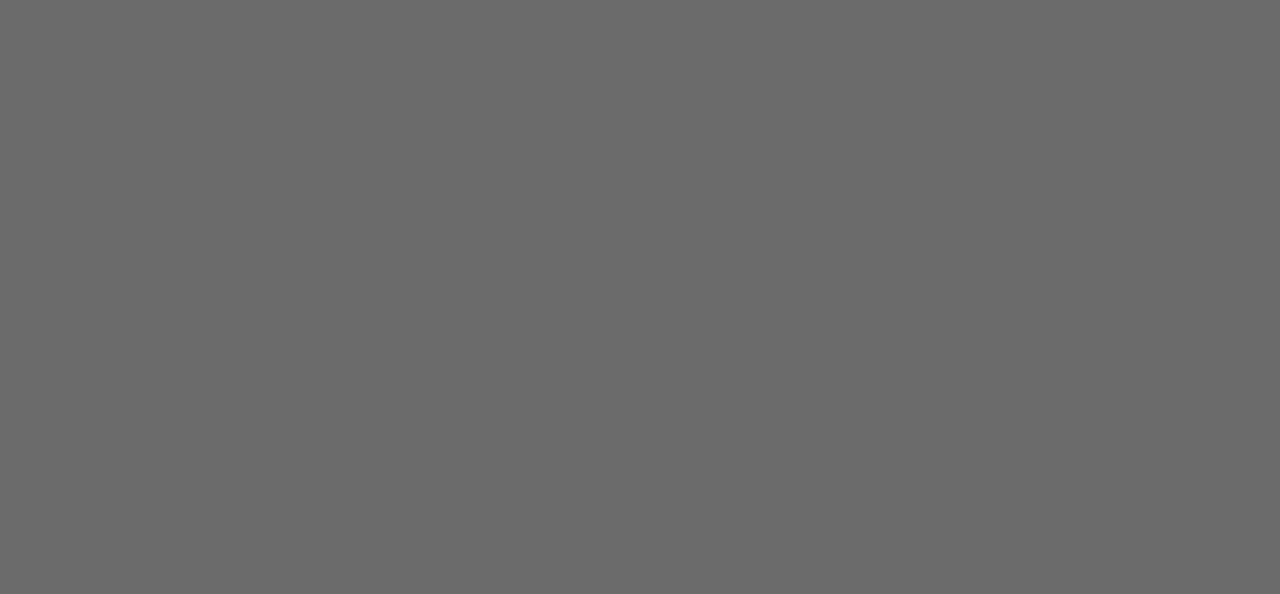
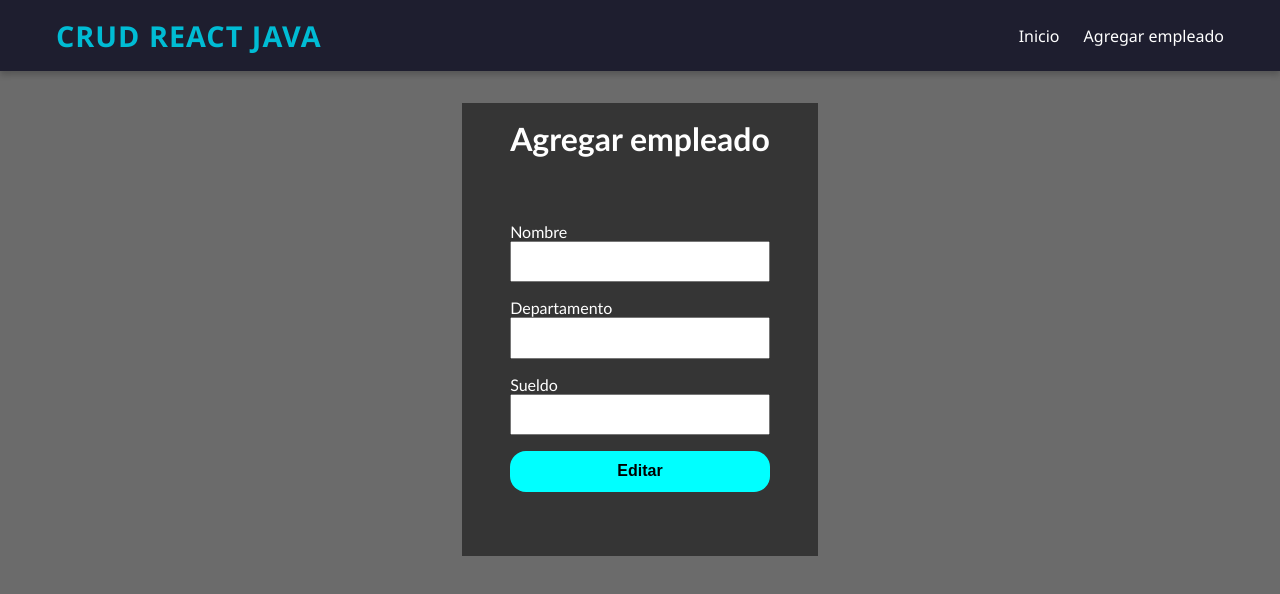
Before and after one commit to arondiaz/crud-java-react, a React (Vite) app in the folder frontend/: page /agregarEmpleado in a window 1280 px wide. Before the commit this address had no page. Shown: the top 594 px of the page. Built offline with nearby package versions, Linux system fonts and the light colour scheme.

Commit message:
implemented form to add employed

```diff
--- /dev/null
+++ b/frontend/src/AddEmployees.jsx
@@ -0,0 +1,18 @@
+import React from 'react'
+import Navbar from './components/Navbar'
+import EmployeeForm from './components/EmployeeForm'
+
+const AddEmployees = () => {
+  return (
+
+    <>
+    <Navbar/>
+    <div className='container-app'>
+
+    <EmployeeForm/>
+    </div>
+    </>
+  )
+}
+
+export default AddEmployees
--- /dev/null
+++ b/frontend/src/components/EmployeeForm.css
@@ -0,0 +1,30 @@
+.container {
+  background-color: rgb(53, 53, 53);
+  padding: 1rem 3rem;
+}
+
+.form-container {
+  display: flex;
+  justify-content: center;
+  flex-direction: column;
+  margin: 3rem 0;
+}
+
+.form-container > label {
+  margin: 1rem 0rem 0rem 0rem;
+}
+
+.form-container > input {
+  padding: 0.7rem;
+}
+
+.btn-submit {
+  margin-top: 1rem;
+  border: none;
+  background-color: aqua;
+  font-size: 1rem;
+  border-radius: 1rem;
+  color: black;
+  font-weight: bold;
+  padding: 0.6rem;
+}
--- /dev/null
+++ b/frontend/src/components/EmployeeForm.jsx
@@ -0,0 +1,86 @@
+import React, { useState } from "react";
+import "./EmployeeForm.css";
+import axios from "axios";
+import { useNavigate } from "react-router";
+import Error from "./Error";
+
+const EmployeeForm = () => {
+  const navigate = useNavigate();
+  const [formData, setFormData] = useState({
+    nombre: "",
+    departamento: "",
+    sueldo: "",
+  });
+
+  const [error, setError] = useState("");
+
+  const handleChange = (e) => {
+    const { name, value } = e.target;
+
+    setFormData((prev) => ({
+      ...prev,
+      [name]: value,
+    }));
+  };
+
+  const addEmployee = async (e) => {
+    e.preventDefault();
+    const { nombre, departamento, sueldo } = formData;
+    console.log(error);
+    if (nombre == "" || departamento == "" || sueldo == "") {
+      setError("Campos vacíos");
+      setTimeout(() => {
+        setError("");
+      }, 3000);
+      return;
+    }
+
+    try {
+      const url = "http://localhost:8080/crud/empleados";
+      const response = await axios.post(url, formData);
+
+      if (response.status == 200) {
+        navigate("/");
+      }
+    } catch (error) {
+      console.log(error);
+    }
+  };
+
+  return (
+    <div className="container">
+      <h1>Agregar empleado</h1>
+
+      <form className="form-container" method="POST" onSubmit={addEmployee}>
+        <label htmlFor="nombre">Nombre</label>
+        <input
+          type="text"
+          name="nombre"
+          value={formData.nombre}
+          onChange={handleChange}
+        />
+
+        <label htmlFor="departamento">Departamento</label>
+        <input
+          type="text"
+          name="departamento"
+          value={formData.departamento}
+          onChange={handleChange}
+        />
+
+        <label htmlFor="sueldo">Sueldo</label>
+        <input
+          type="number"
+          name="sueldo"
+          value={formData.sueldo}
+          onChange={handleChange}
+        />
+
+        <input className="btn-submit" type="submit" value={"Editar"} />
+        {error && <Error error={error} />}
+      </form>
+    </div>
+  );
+};
+
+export default EmployeeForm;
--- /dev/null
+++ b/frontend/src/components/Error.css
@@ -0,0 +1,8 @@
+.error-container {
+  background-color: rgb(170, 0, 0);
+  display: flex;
+  justify-content: center;
+  align-items: center;
+  margin-top: 1rem;
+  padding: 0.7rem 0.5rem;
+}
--- /dev/null
+++ b/frontend/src/components/Error.jsx
@@ -0,0 +1,12 @@
+import React from "react";
+import "./Error.css"
+
+const Error = (props) => {
+  return (
+    <div className="error-container">
+      <h3>{props.error}</h3>
+    </div>
+  );
+};
+
+export default Error;
--- a/frontend/src/components/Navbar.jsx
+++ b/frontend/src/components/Navbar.jsx
@@ -9,7 +9,14 @@ const Navbar = () => {
         <h1>CRUD REACT JAVA</h1>
         <ul>
           <li>
-        <Link to={"/agregarEmpleado"} className="link">Agregar empleado</Link>
+            <Link to={"/"} className="link">
+              Inicio
+            </Link>
+          </li>
+          <li>
+            <Link to={"/agregarEmpleado"} className="link">
+              Agregar empleado
+            </Link>
           </li>
         </ul>
       </div>
--- a/frontend/src/main.jsx
+++ b/frontend/src/main.jsx
@@ -2,11 +2,13 @@ import { StrictMode } from "react";
 import { createRoot } from "react-dom/client";
 import App from "./App.jsx";
 import { BrowserRouter, Route, Routes } from "react-router";
+import AddEmployees from "./AddEmployees.jsx";
 
 createRoot(document.getElementById("root")).render(
   <BrowserRouter>
     <Routes>
       <Route path="/" element={<App />} />
+      <Route path="/agregarEmpleado" element={<AddEmployees />} />
     </Routes>
   </BrowserRouter>
 );
```
Lines whose indentation alone changed are shown as unchanged.
